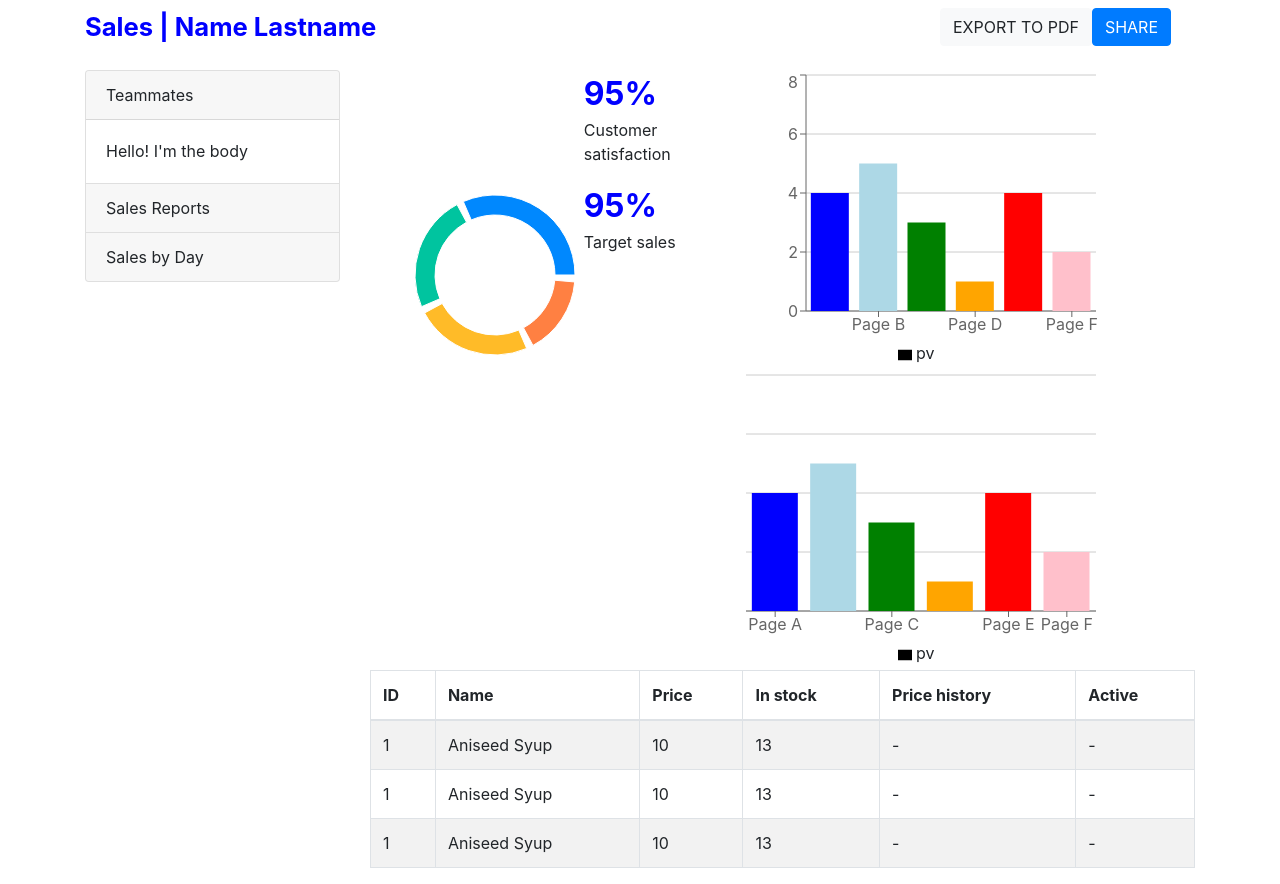
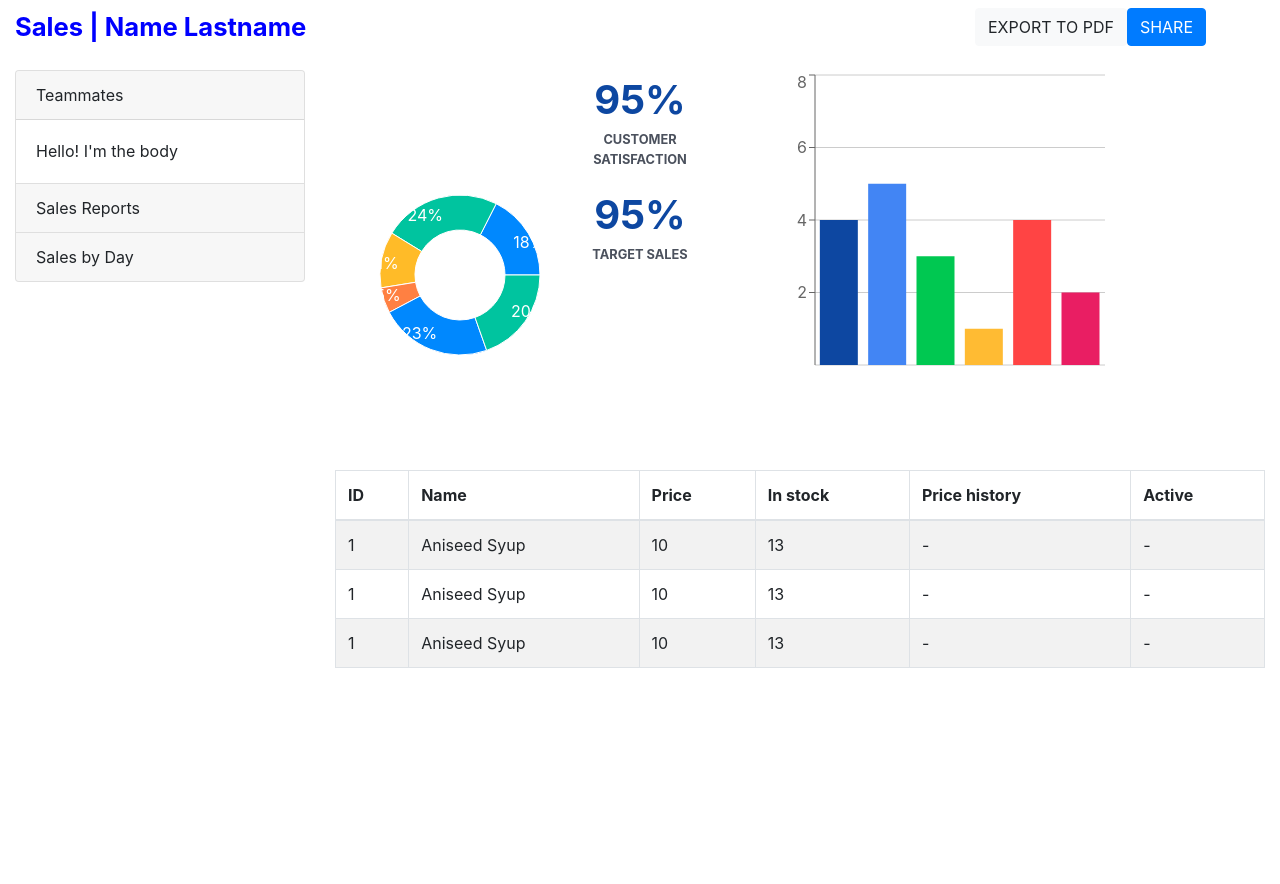
Before and after one commit to agustinmformoso/dashboard, a React (Create React App) app in the folder ui/: page / in a window 1280 px wide. After the commit the page ends 800 px from the top, so only its background shows below. Built offline with nearby package versions, Linux system fonts and the light colour scheme.

Commit message:
Retoques Charts

```diff
--- a/ui/src/Components/AccordionPanel/index.jsx
+++ b/ui/src/Components/AccordionPanel/index.jsx
@@ -11,6 +11,8 @@ const AccordionPanel = () => {
                     Teammates
                 </Accordion.Toggle>
                 <Accordion.Collapse eventKey="0">
+
+
                     <Card.Body>Hello! I'm the body</Card.Body>
                 </Accordion.Collapse>
             </Card>
--- a/ui/src/Components/BarChartComponent/index.jsx
+++ b/ui/src/Components/BarChartComponent/index.jsx
@@ -1,34 +1,35 @@
 import React from 'react';
 import "./styles.css";
+import Row from 'react-bootstrap/Row';
+import Col from 'react-bootstrap/Col';
 import {
   BarChart, Bar, Cell, XAxis, YAxis, CartesianGrid, Tooltip, Legend,
 } from 'recharts';
 
 const data = [
   {
-    name: 'Page A', pv: 4, fill: 'blue',
+    name: 'Page A', pv: 4, fill: '#0d47a1',
   },
   {
-    name: 'Page B', pv: 5, fill: 'lightblue',
+    name: 'Page B', pv: 5, fill: '#4285F4',
   },
   {
-    name: 'Page C', pv: 3, fill: 'green',
+    name: 'Page C', pv: 3, fill: '#00C851',
   },
   {
-    name: 'Page D', pv: 1, fill: 'orange',
+    name: 'Page D', pv: 1, fill: '#ffbb33',
   },
   {
-    name: 'Page E', pv: 4, fill: 'red',
+    name: 'Page E', pv: 4, fill: '#ff4444',
   },
   {
-    name: 'Page F', pv: 2, fill: 'pink',
+    name: 'Page F', pv: 2, fill: '#e91e63',
   },
 ];
 
 const BarChartComponent = () => {
 
   return (
-    <>
     <BarChart
       width={400}
       height={300}
@@ -38,28 +39,11 @@ const BarChartComponent = () => {
       }}
     >
       <CartesianGrid vertical={false} />
-      <XAxis dataKey="name" />
-      <YAxis  />
+      <XAxis hide={true} />
+      <YAxis type="number" />
       <Tooltip />
-      <Legend />
       <Bar dataKey="pv"  />
     </BarChart>
-
-      <BarChart
-        width={400}
-        height={300}
-        data={data}
-        margin={{
-          top: 5, right: 30, left: 20, bottom: 5,
-        }}
-      >
-        <CartesianGrid vertical={false} />
-        <XAxis dataKey="name" />
-        <Tooltip />
-        <Legend />
-        <Bar dataKey="pv" />
-      </BarChart>
-    </>
     )
 }
 
--- a/ui/src/Components/Charts/index.jsx
+++ b/ui/src/Components/Charts/index.jsx
@@ -9,13 +9,16 @@ import Percentage from '../../Components/Percentage';
 const Charts = () => {
     return (
         <Row>
+
             <Col md={3} className="chart-1" >
                 <PieChartComponent />
             </Col>
 
+
             <Col md={2} className="chart-2" >
                 <Percentage />
             </Col>
+
 
             <Col md={6} className="chart-3" >
                 <BarChartComponent />
--- a/ui/src/Components/Percentage/index.jsx
+++ b/ui/src/Components/Percentage/index.jsx
@@ -15,12 +15,12 @@ const data = [
 const Percentage = () => {
 
     return (
-        <div>
+        <div className="text-center">
             <span className="customer-satisfaction" >95%</span>
-            <p>Customer satisfaction</p>
+            <p className="caption-percentage">Customer satisfaction</p>
 
             <span className="target-sales" >95%</span>
-            <p>Target sales</p>
+            <p className="caption-percentage">Target sales</p>
         </div>
     )
 }
--- a/ui/src/Components/Percentage/styles.css
+++ b/ui/src/Components/Percentage/styles.css
@@ -1,11 +1,18 @@
 .customer-satisfaction {
-    color: blue;
+    color: #0d47a1;
     font-weight: bold;
-    font-size: 2rem;
+    font-size: 2.5rem;
 }
 
 .target-sales {
-    color: blue;
+    color: #0d47a1;
     font-weight: bold;
-    font-size: 2rem;
+    font-size: 2.5rem;
 }
+
+.caption-percentage {
+    text-transform: uppercase;
+    font-size: .8rem;
+    font-weight: bold;
+    color: #4B515D;
+}
--- a/ui/src/Components/PieChartComponent/index.jsx
+++ b/ui/src/Components/PieChartComponent/index.jsx
@@ -5,12 +5,29 @@ import {
   } from 'recharts';
 
 const data = [
-    { name: 'Group A', value: 400 },
-    { name: 'Group B', value: 300 },
-    { name: 'Group C', value: 300 },
-    { name: 'Group D', value: 200 },
+    { name: 'Group A', value: 17 },
+    { name: 'Group B', value: 23 },
+    { name: 'Group C', value: 11 },
+    { name: 'Group D', value: 5 },
+    { name: 'Group E', value: 22 },
+    { name: 'Group F', value: 19 },
   ];
-  const COLORS = ['#0088FE', '#00C49F', '#FFBB28', '#FF8042'];
+const COLORS = ['#0088FE', '#00C49F', '#FFBB28', '#FF8042'];
+const RADIAN = Math.PI / 180;
+
+const renderCustomizedLabel = ({
+  cx, cy, midAngle, innerRadius, outerRadius, percent, index,
+}) => {
+  const radius = innerRadius + (outerRadius - innerRadius) * 0.5;
+  const x = cx + radius * Math.cos(-midAngle * RADIAN);
+  const y = cy + radius * Math.sin(-midAngle * RADIAN);
+
+  return (
+    <text x={x} y={y} fill="white" textAnchor={x > cx ? 'start' : 'end'} dominantBaseline="central">
+      {`${(percent * 100).toFixed(0)}%`}
+    </text>
+  );
+};
 
 const PieChartComponent = () => {
 
@@ -20,11 +37,12 @@ const PieChartComponent = () => {
           data={data}
           cx={120}
           cy={200}
-          innerRadius={60}
+          innerRadius={45}
           outerRadius={80}
           fill="#8884d8"
-          paddingAngle={5}
           dataKey="value"
+          labelLine={false}
+          label={renderCustomizedLabel}
         >
           {
             data.map((entry, index) => <Cell key={`cell-${index}`} fill={COLORS[index % COLORS.length]} />)
--- a/ui/src/Containers/Dashboard/App.jsx
+++ b/ui/src/Containers/Dashboard/App.jsx
@@ -1,4 +1,4 @@
-import React from 'react';
+import React, {usestate} from 'react';
 import "./styles.css";
 import 'bootstrap/dist/css/bootstrap.min.css';
 import Container from 'react-bootstrap/Container';
@@ -8,10 +8,11 @@ import Grid from '../../Components/Grid';
 import Charts from '../../Components/Charts';
 import AccordionPanel from '../../Components/AccordionPanel';
 import Header from '../../Components/Header';
+import db from '../../db/db.json';
 
 const App = () => {
     return (
-        <Container>
+        <Container fluid={true}>
             <Header />
             <Row>
                 <Col md={3} className="panel" >
```
